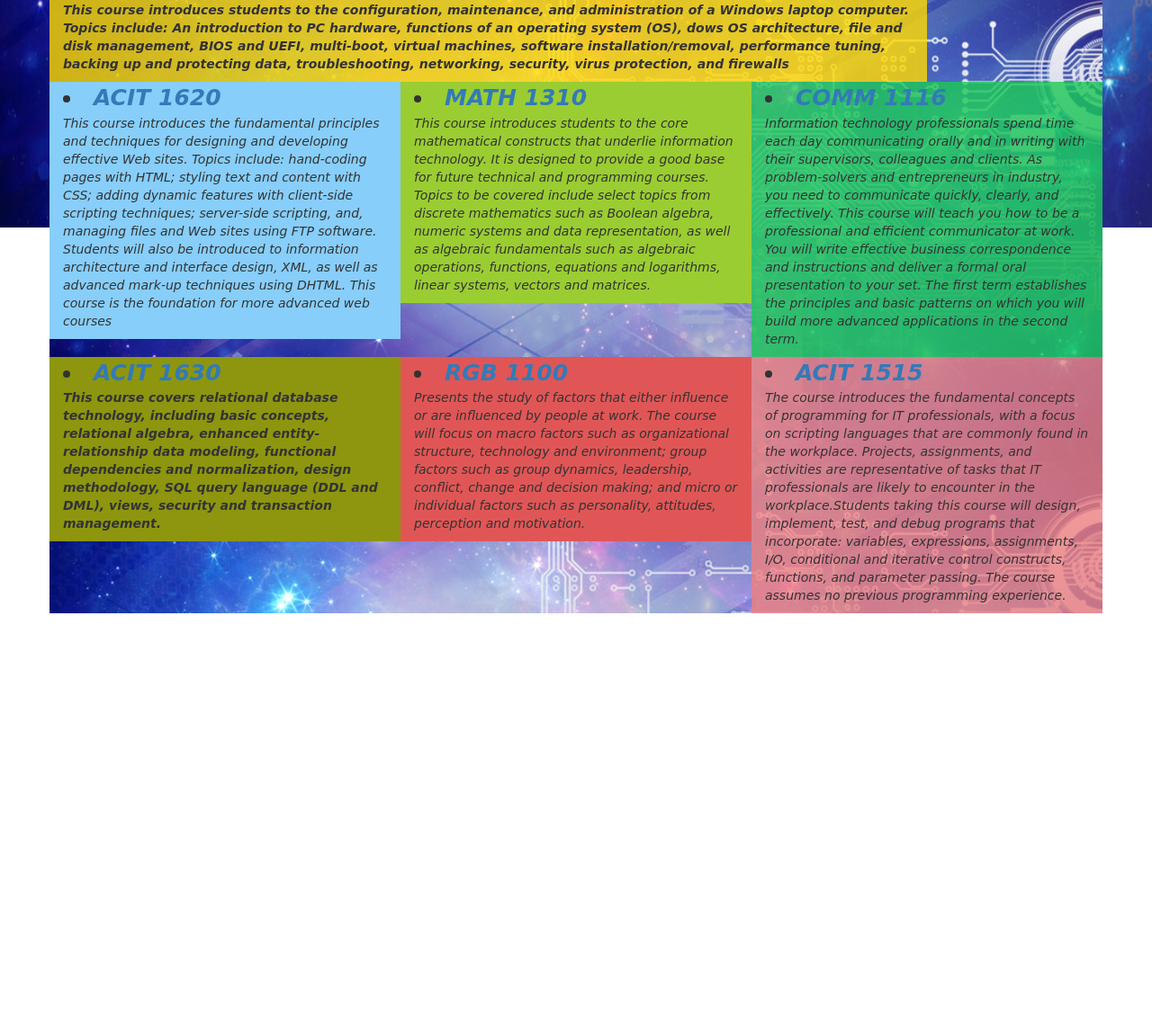
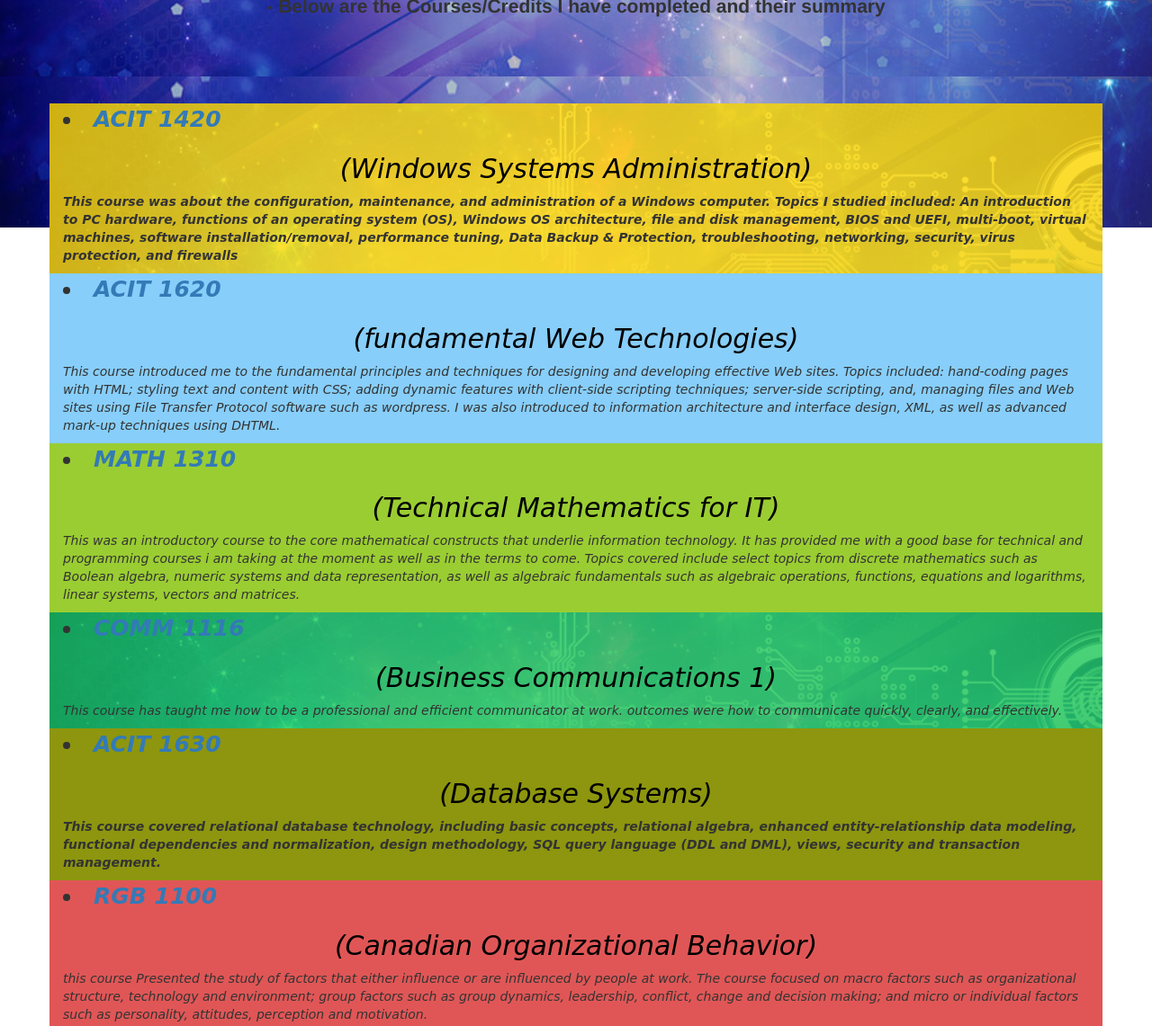
Before and after one commit to andrewjayasinghe/resume, a plain HTML site: page index.html in a window 1280 px wide. Shown: the part 547-1688 px from the top of the page at 90% size. Before the commit the page ends 1229 px from the top, so only its background shows below. Drawn offline with nearby package versions, Linux system fonts and the light colour scheme.

Commit message:
Update index.html

```diff
--- a/index.html
+++ b/index.html
@@ -22,12 +22,20 @@
           </div>
           <div class="collapse navbar-collapse" id="myNavbar">
             <ul class="nav navbar-nav">
-              <li class="active"><a href="#">Term 1</a></li>
-              <li><a href="#">Term 2</a></li>
-              <li><a href="./Andrew Resume ca.pdf">Resume</a></li>
+              <li ><a href="#">Term 1</a></li>
+              <li><a href="./term2.html">Term 2</a></li>
+              <li class="dropdown">
+                <a class="dropdown-toggle" data-toggle="dropdown" href="#">Resume
+                <span class="caret"></span></a>
+                <ul class="dropdown-menu">
+                    <li><a href="./Andrew Resume ca.pdf">Resume PDF Version</a></li>
+                    <li><a href="./Andrew Resume ca.html">Resume Web Page</a></li>
+                </ul>
+              </li>
               <li><a href="#">Documents</a></li>
               <li><a href="#">Term 3</a></li>
               <li><a href="#">Term 4</a></li>
+
             </ul>
             </div>
         </div>
@@ -37,7 +45,7 @@
     </div>
 <div class="jumbotron big-banner text-center">
     <h1>Welcome!</h1>
-    <img src="./729205.JPG" alt="my pic" width="150" height="150" ><br>
+    <img src="./meself.jpeg" alt="my pic" width="300" height="300" ><br>
     <div>
         <p ><b>- Below are the Courses/Credits I have completed and their summary</b>
       </div>
@@ -45,88 +53,82 @@
 
 <div class="container big-banner">
   <div class="row">
-    <div class="col-sm-10 a1420">
+    <div class="col-sm-12 a1420">
         <a href="https://www.bcit.ca/study/outlines/20193044280">
             <li class="heading">
-            <b>ACIT 1420</b></a></li>
-            <p class="black"><b> This course introduces students to the configuration,
-                maintenance, and administration of a Windows laptop computer.
-                Topics include: An introduction to PC hardware, functions of an operating system (OS),
-                dows OS architecture, file and disk management, BIOS and UEFI, multi-boot, virtual machines,
-                software installation/removal, performance tuning, backing up and protecting data,
+            <b>ACIT 1420 </b></a><h2>(Windows Systems Administration)</h2></li>
+            <p class="black"><b> This course was about the configuration,
+                maintenance, and administration of a Windows computer.
+                Topics I studied included: An introduction to PC hardware, functions of an operating system (OS),
+               Windows OS architecture, file and disk management, BIOS and UEFI, multi-boot, virtual machines,
+                software installation/removal, performance tuning, Data Backup & Protection,
                 troubleshooting, networking, security, virus protection, and firewalls</b></p>
     </div>
-    <div class="col-sm-4 a1620">
+    <div class="col-sm-12 a1620">
         <a href="https://www.bcit.ca/study/outlines/20193034323">
             <li class="heading">
-            <b>ACIT 1620</b></a></li>
-            <p class="black">This course introduces the fundamental principles and techniques for
-                designing and developing effective Web sites. Topics include: hand-coding pages with HTML;
+            <b>ACIT 1620 </b></a><h2>(fundamental Web Technologies)</h2></li>
+            <p class="black">This course introduced me to the fundamental principles and techniques for
+                designing and developing effective Web sites. Topics included: hand-coding pages with HTML;
                 styling text and content with CSS; adding dynamic features with client-side
                 scripting techniques; server-side scripting,
-                and, managing files and Web sites using FTP software. Students will also be
-                introduced to information architecture and
-                interface design,
-                XML, as well as advanced mark-up techniques using DHTML.
-                This course is the foundation for more advanced web courses</p>
+                and, managing files and Web sites using File Transfer Protocol software such as wordpress. I was also introduced
+                to information architecture and interface design,
+                XML, as well as advanced mark-up techniques using DHTML.</p>
     </div>
-    <div class="col-sm-4 m1310">
+    <div class="col-sm-12 m1310">
         <a href="https://www.bcit.ca/study/outlines/20193041874">
             <li class="heading">
-            <b>MATH 1310</b></a></li>
-            <p class="black">This course introduces students to the core mathematical constructs that underlie information technology.
-        It is designed to provide
-        a good base for future technical and programming courses.
-         Topics to be covered include select topics from discrete mathematics such as Boolean algebra,
+            <b>MATH 1310</b></a><h2>(Technical Mathematics for IT)</h2></li>
+            <p class="black">This was an introductory course to the core mathematical constructs that underlie information technology.
+        It has provided me with
+        a good base for technical and programming courses i am taking at the moment as well as in the terms to come.
+         Topics covered include select topics from discrete mathematics such as Boolean algebra,
           numeric systems and data representation,
           as well as algebraic fundamentals such as algebraic operations,
         functions, equations and logarithms, linear systems, vectors and matrices.</p>
     </div>
-    <div class="col-sm-4 c1116">
+    <div class="col-sm-12 c1116">
         <a href="https://www.bcit.ca/study/outlines/20193034328">
             <li class="heading">
-        <b>COMM 1116</b></a></li>
-        <p class="black">Information technology professionals spend time each day communicating orally and in writing with their supervisors,
-            colleagues and clients. As problem-solvers and entrepreneurs in industry,
-             you need to communicate quickly, clearly, and effectively.
-             This course will teach you how to be a professional and efficient communicator at work.
-             You will write effective business correspondence and instructions and deliver a formal oral presentation to your set.
-              The first term establishes the principles and basic patterns on which you will build more
-              advanced applications in the second term.</p>
+        <b>COMM 1116 </b></a><h2>(Business Communications 1)</h2></li>
+        <p class="black">
+             This course has taught me how to be a professional and efficient communicator at work.
+             outcomes were how to communicate quickly, clearly, and effectively.
+            </p>
       </div>
-      <div class="col-sm-4 a1630">
+      <div class="col-sm-12 a1630">
         <a href="https://www.bcit.ca/study/outlines/20193034356">
             <li class="heading">
-        <b>ACIT 1630</b></a></li>
-        <p class="black"><b>This course covers relational database technology, including basic concepts, relational algebra,
+        <b>ACIT 1630 </b></a><h2>(Database Systems)</h2></li>
+        <p class="black"><b>This course covered relational database technology, including basic concepts, relational algebra,
             enhanced entity-relationship data modeling, functional dependencies and normalization,
              design methodology, SQL query language (DDL and DML), views, security and transaction management.</b></p>
       </div>
-      <div class="col-sm-4 r1100">
+      <div class="col-sm-12 r1100">
         <a href="https://www.bcit.ca/study/outlines/20191078112">
             <li class="heading">
-                <b>RGB 1100</b></a></li>
-        <p class="black">Presents the study of factors that either influence or are influenced by people at work.
-            The course will focus on macro factors such as organizational structure,
+                <b>RGB 1100 </b></a><h2>(Canadian Organizational Behavior)</h2></li>
+        <p class="black">this course Presented the study of factors that either influence or are influenced by people at work.
+            The course focused on macro factors such as organizational structure,
             technology and environment; group factors such as group dynamics, leadership, conflict,
             change and decision making; and micro or individual factors such as personality,
             attitudes, perception and motivation.</p></div>
-      <div class="col-sm-4 a1515">
+      <div class="col-sm-12 a1515">
         <a href="https://www.bcit.ca/study/outlines/20193034320">
             <li class="heading">
-                <b>ACIT 1515</b></a></li>
+                <b>ACIT 1515 </b></a><h2>(Scripting for IT with emphasis on Python)</h2></li>
                 <p class="black">
-                    The course introduces the fundamental concepts of programming for IT professionals,
+                    The course introduced the fundamental concepts of programming for IT professionals,
                  with a focus on scripting languages that are commonly found in the workplace.
                  Projects, assignments,
                  and activities are representative of tasks that IT professionals are likely
-                  to encounter in the workplace.Students taking this course will design,
-                 implement, test, and debug programs that incorporate: variables, expressions,
+                  to encounter in the workplace. We had to design,
+                 implement, test, and debug programs that incorporated: variables, expressions,
                  assignments, I/O, conditional and iterative control constructs,
-                 functions, and parameter passing.
-                  The course assumes no previous programming experience.</p></div>
+                 functions, and parameter passing. This was all done using The PYTHON Scripting Language</p></div>
   </div>
 </div>
-
+<br><br>
 </body>
 </html>
```
